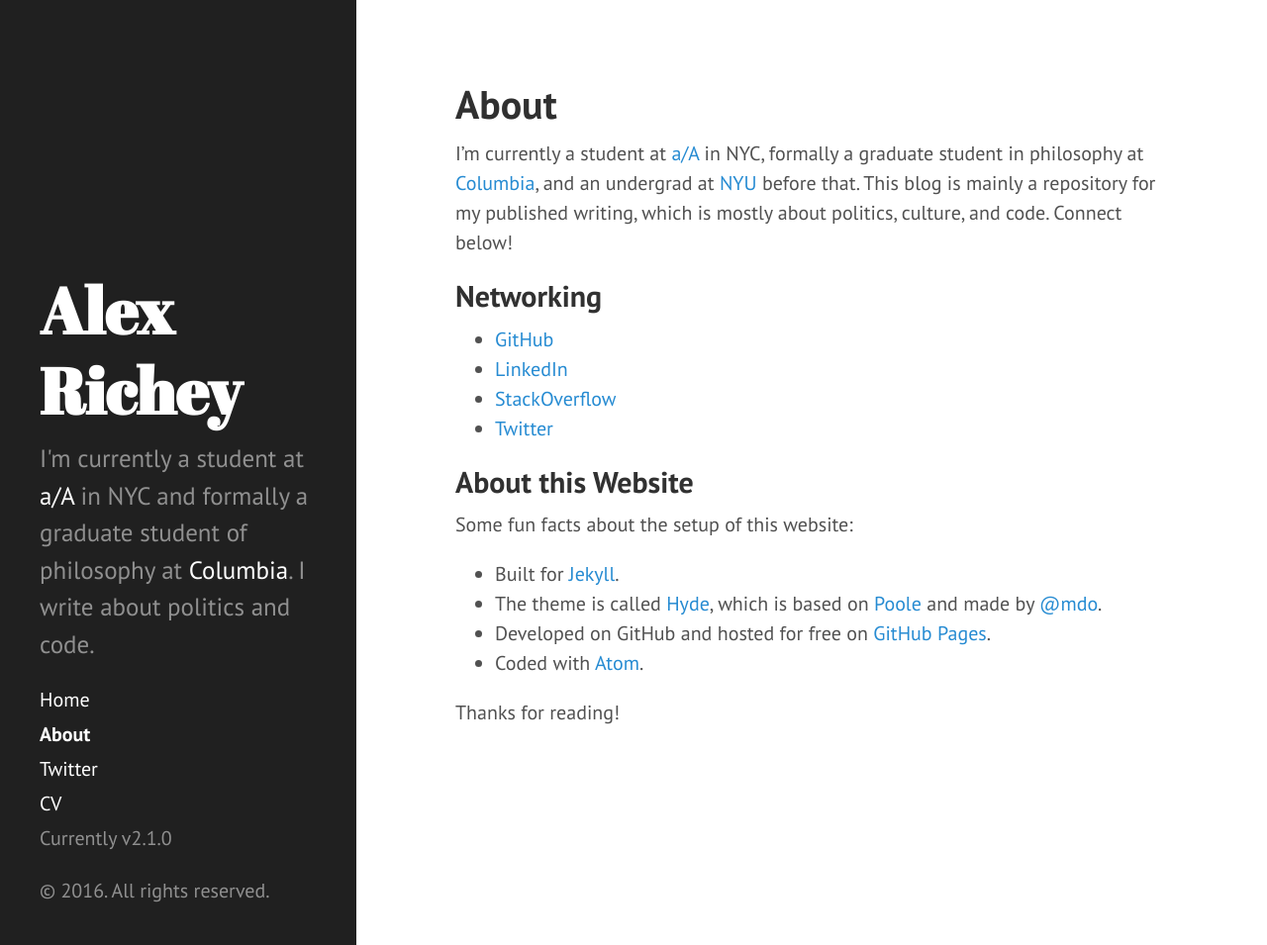
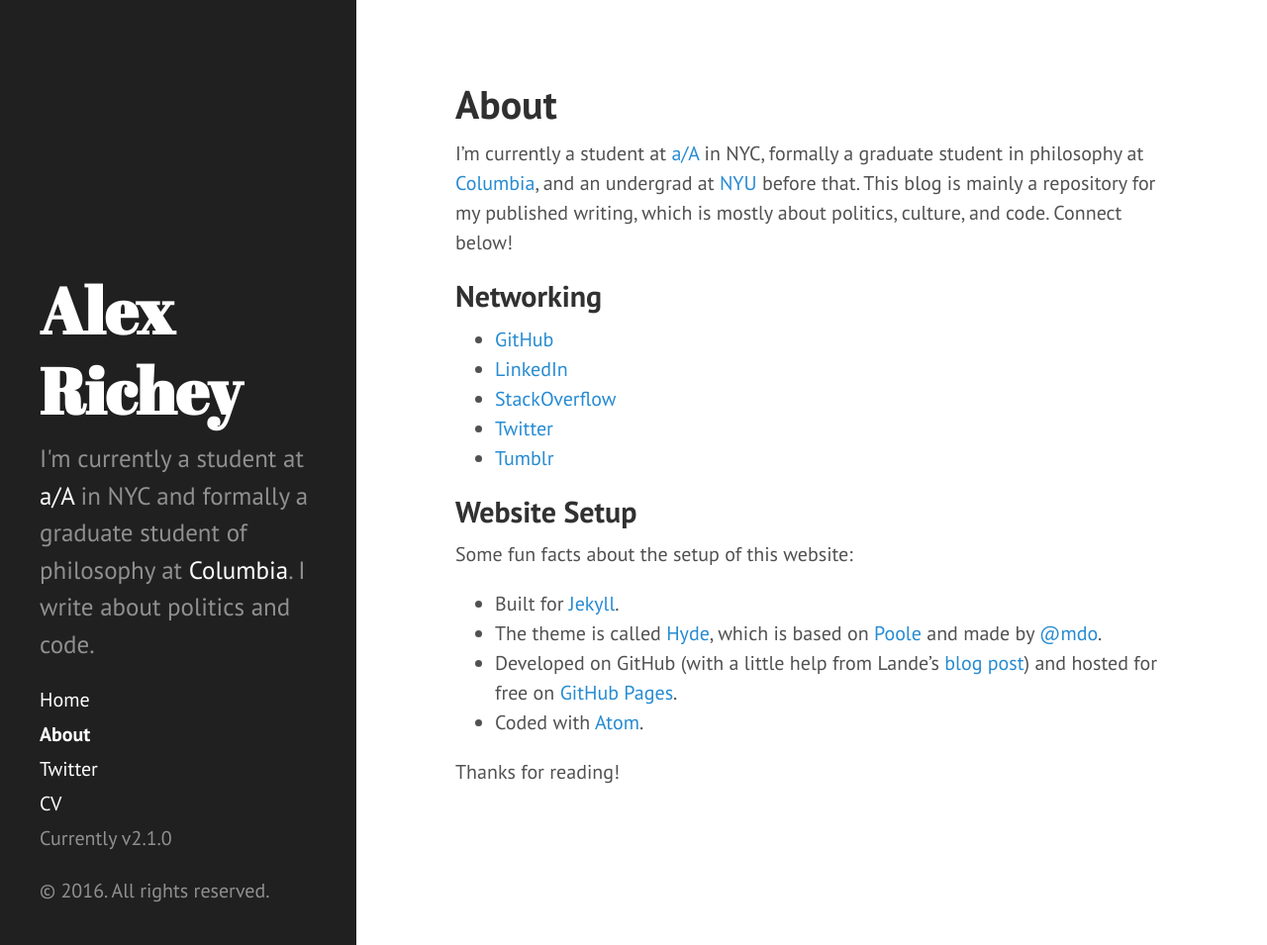
Before and after one commit to AlexanderRichey/AlexanderRichey.github.io, a Jekyll site: the page built from about.md, in a window 1280 px wide and 955 px high. Shown: the whole window at 99% size. Built offline with Jekyll 4.4.1, drawn with Linux system fonts in a browser that asks for light colours; Markdown is read by kramdown in place of the engine named in the settings.

Commit message:
Added Google Analytics, updated README and About pages, and prepped for custom domain.

```diff
--- a/CNAME
+++ /dev/null
@@ -1 +0,0 @@
-hyde.getpoole.com
--- a/_layouts/default.html
+++ b/_layouts/default.html
@@ -2,6 +2,8 @@
 <html lang="en-us">
 
   {% include head.html %}
+
+  {% include google_analytics.html %}
 
   <body>
 
--- a/about.md
+++ b/about.md
@@ -11,14 +11,15 @@
 * [LinkedIn](https://www.linkedin.com/in/alexanderrichey)
 * [StackOverflow](http://stackoverflow.com/cv/alexrichey)
 * [Twitter](https://twitter.com/AlexanderRichey)
+* [Tumblr](http://grokeverything.com/)
 
-## About this Website
+## Website Setup
 
 Some fun facts about the setup of this website:
 
 * Built for [Jekyll](http://jekyllrb.com).
 * The theme is called [Hyde](http://hyde.getpoole.com/), which is based on [Poole](http://getpoole.com/) and made by [@mdo](https://twitter.com/mdo).
-* Developed on GitHub and hosted for free on [GitHub Pages](https://pages.github.com).
+* Developed on GitHub (with a little help from Lande's [blog post](http://joshualande.com/jekyll-github-pages-poole/)) and hosted for free on [GitHub Pages](https://pages.github.com).
 * Coded with [Atom](https://atom.io/).
 
 Thanks for reading!
```
Also changed, not shown: _includes/google_analytics.html (added, +10 -0 lines), README.md, 12 other files.
